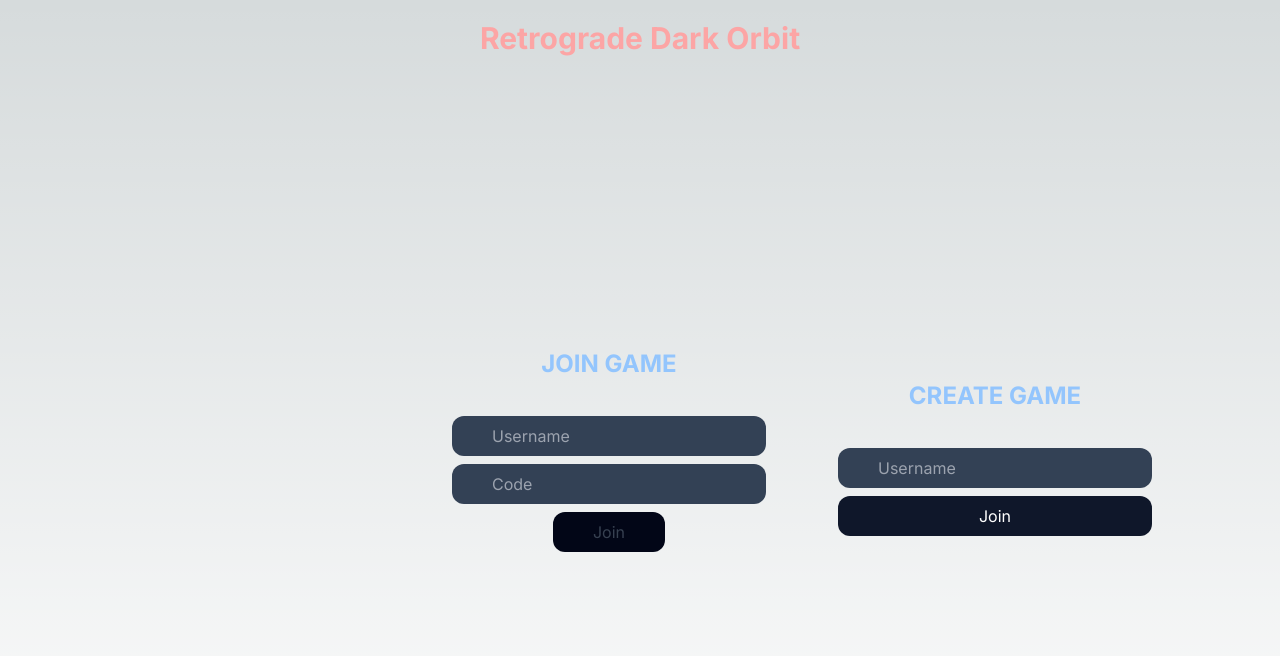
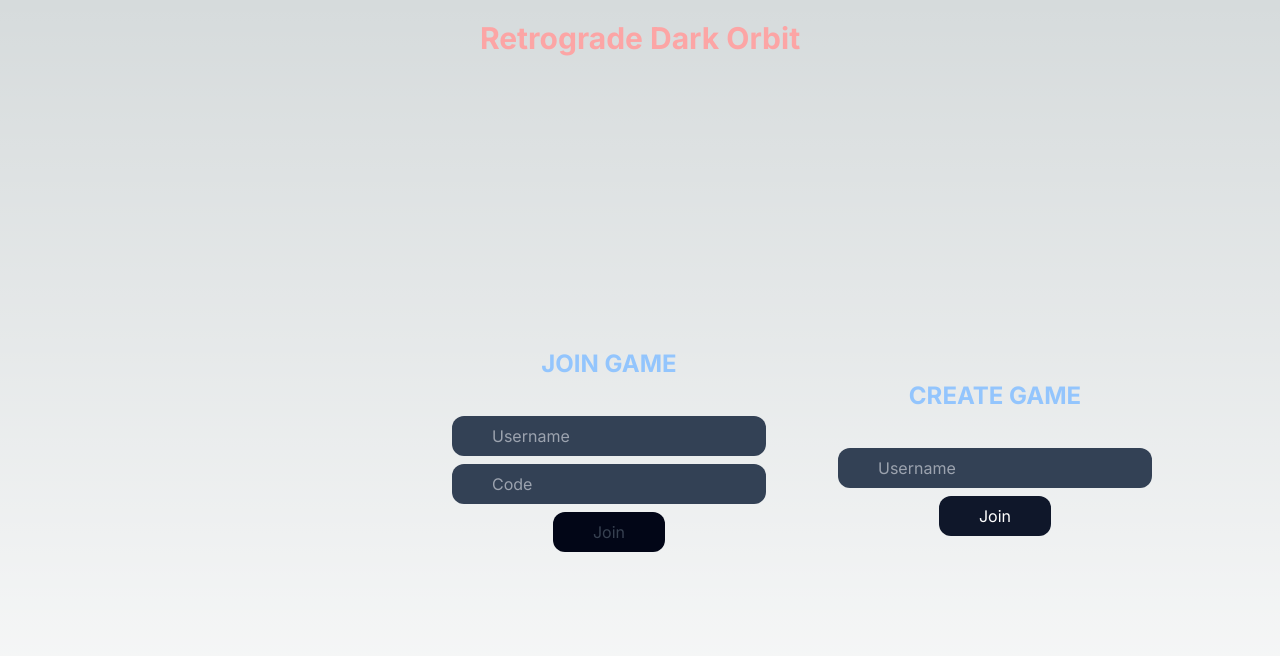
Before and after one commit to JacobAKnox/Retrograde-DarkOrbit, a Next.js app in the folder retrograde-dark-orbit/: page / in a window 1280 px wide. Shown: the top 656 px of the page. Built offline with nearby package versions, Linux system fonts and the light colour scheme; no server answers.

Commit message:
Freddy #2:Fixed review issues

```diff
--- a/retrograde-dark-orbit/src/components/display_name_form.js
+++ b/retrograde-dark-orbit/src/components/display_name_form.js
@@ -9,8 +9,8 @@ export default function DisplayNameForm() {
     const handleJoin = async () => {
         try {
             // Attempt to join the lobby through the server
-            const result = await join_lobby(username, 'some-code'); // Replace 'some-code' with actual code if we need
-            if (result.status === 'ok') {
+            const result = await join_lobby(username, 'WXYZ'); // Replace 'some-code' with actual code if we need
+            if (result.status === '200') {
                 setFeedback('Joined successfully!');
             } else {
                 setFeedback(result.message);
@@ -22,7 +22,7 @@ export default function DisplayNameForm() {
     };
 
     return (
-        <div className="bg-inherit p-4 m-4 flex flex-col">
+        <div className="bg-inherit p-4 m-4 items-center flex flex-col">
             <input
                 className="bg-slate-700 text-white m-1 py-2 px-10 rounded-xl"
                 placeholder="Username"
```
